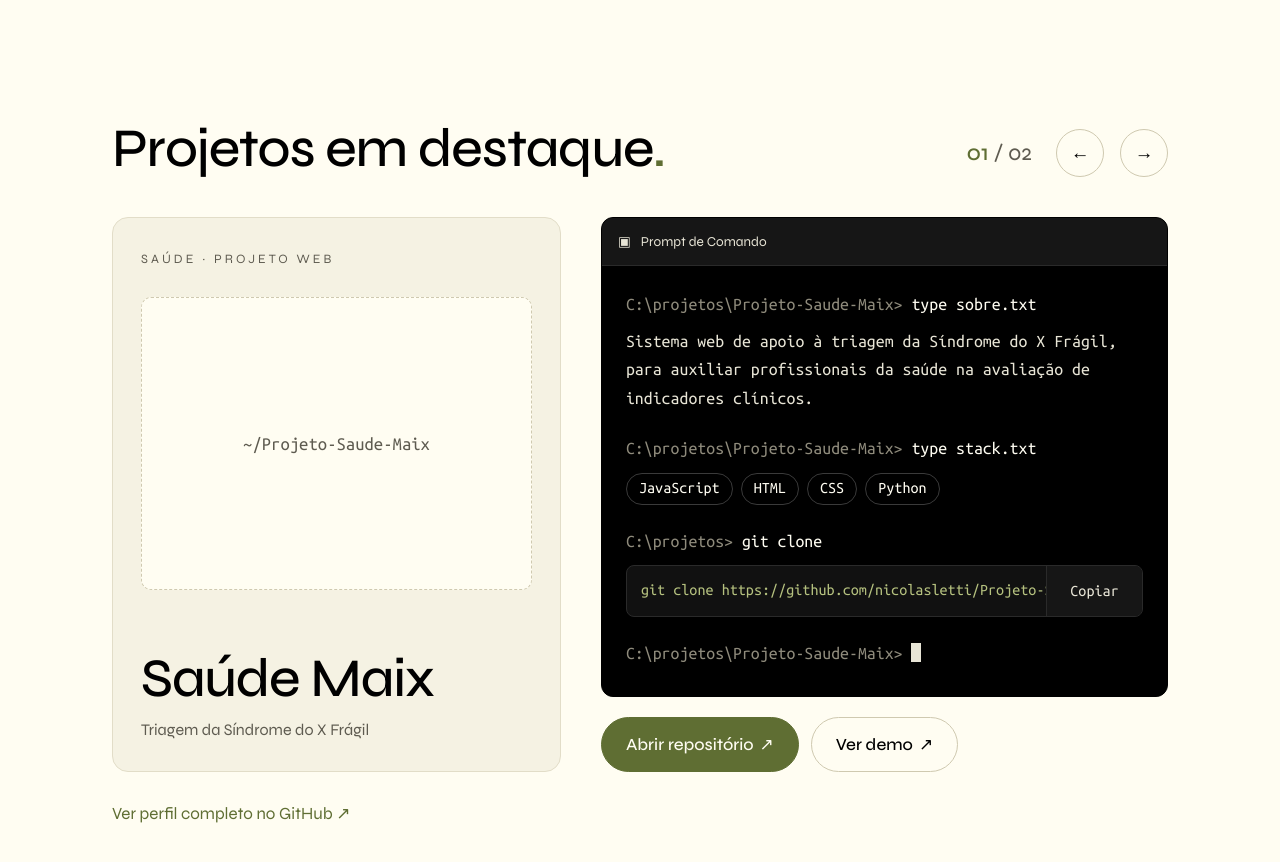
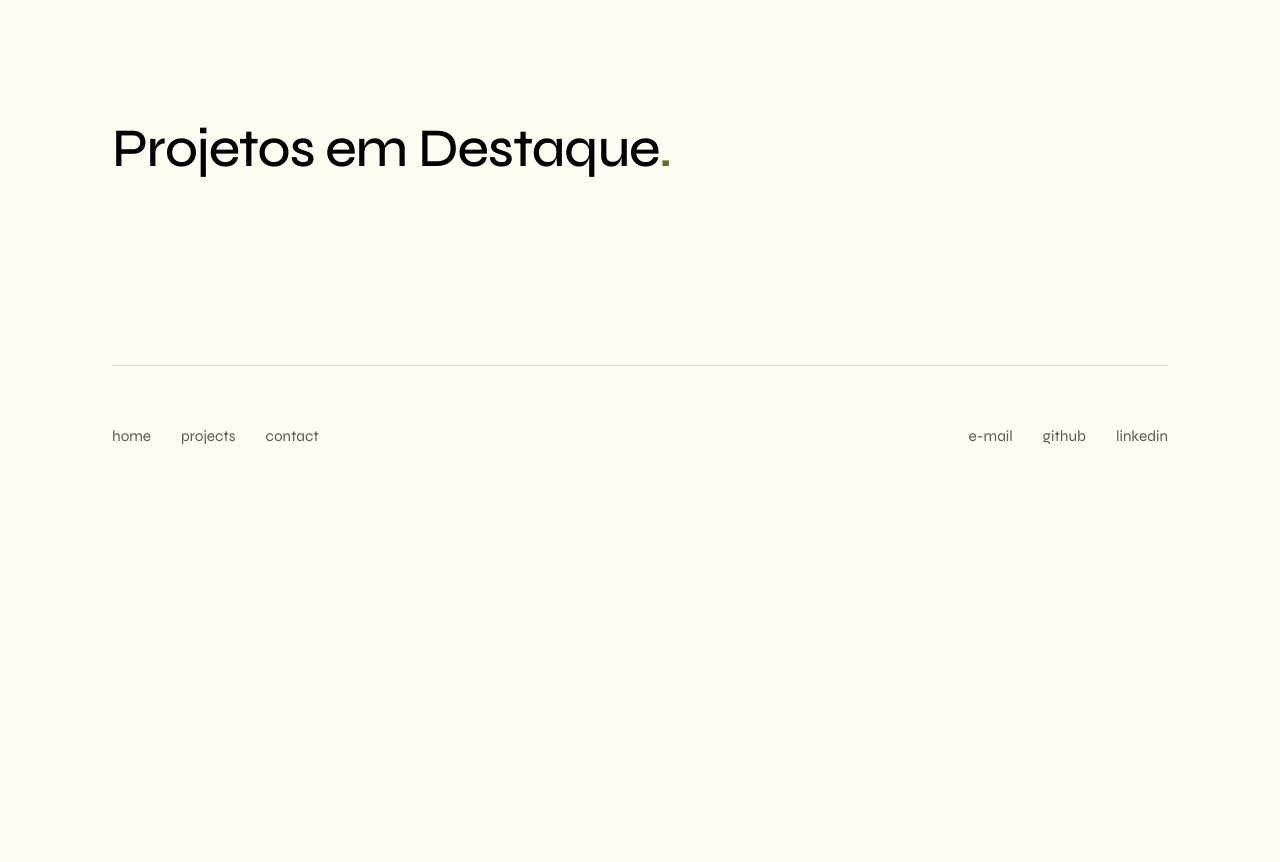
Before and after one commit to nicolasletti/portfolio, a React (Vite) app: page / in a window 1280 px wide. Shown: the part 1360-2222 px from the top of the page. After the commit the page ends 1906 px from the top, so only its background shows below. Built offline with nearby package versions, Linux system fonts and the light colour scheme.

Commit message:
chore: Nova interface em projetos

```diff
--- a/src/components/projects/projects.tsx
+++ b/src/components/projects/projects.tsx
@@ -8,160 +8,10 @@ function pad(value: number) {
 }
 
 function Projects() {
-  const [index, setIndex] = useState(0)
-  const [copied, setCopied] = useState(false)
-
-  const total = projects.length
-  const project = projects[index]
-  const repoUrl = `${profile.github}/${project.repo}`
-  const cloneCommand = `git clone ${repoUrl}.git`
-
-  function goTo(next: number) {
-    setIndex((next + total) % total)
-    setCopied(false)
-  }
-
-  async function copyCommand() {
-    try {
-      await navigator.clipboard.writeText(cloneCommand)
-      setCopied(true)
-    } catch {
-      // Sem permissão de área de transferência: o comando segue visível.
-    }
-  }
-
   return (
     <section className="projects-section" id="projetos">
-      <div className="projects-section__heading">
-        <h2>
-          Projetos em destaque
-          <span className="title-dot">.</span>
-        </h2>
+      <h2>Projetos em Destaque<span className="title-dot">.</span></h2>
 
-        <div className="projects-section__nav">
-          <p aria-live="polite">
-            <span>{pad(index + 1)}</span> / {pad(total)}
-          </p>
-          <button
-            type="button"
-            className="projects-section__round"
-            aria-label="Projeto anterior"
-            onClick={() => goTo(index - 1)}
-          >
-            <span aria-hidden="true">←</span>
-          </button>
-          <button
-            type="button"
-            className="projects-section__round"
-            aria-label="Próximo projeto"
-            onClick={() => goTo(index + 1)}
-          >
-            <span aria-hidden="true">→</span>
-          </button>
-        </div>
-      </div>
-
-      <div className="projects-section__body">
-        <article className="project-preview" aria-label="Visualização do projeto">
-          <p className="project-preview__label">{project.label}</p>
-
-          {project.image ? (
-            <img
-              className="project-preview__media"
-              src={project.image}
-              alt={project.imageAlt ?? `Tela do projeto ${project.name}`}
-            />
-          ) : (
-            <div className="project-preview__media project-preview__media--empty" aria-hidden="true">
-              <span>~/{project.repo}</span>
-            </div>
-          )}
-
-          <div className="project-preview__title">
-            <h3>{project.name}</h3>
-            <p>{project.subtitle}</p>
-          </div>
-        </article>
-
-        <div className="projects-section__side">
-          <div className="terminal">
-            <div className="terminal__bar">
-              <span aria-hidden="true">▣</span>
-              <span>Prompt de Comando</span>
-            </div>
-
-            <div className="terminal__body">
-              <div>
-                <p className="terminal__prompt">
-                  C:\projetos\{project.repo}&gt; <span>type sobre.txt</span>
-                </p>
-                <p className="terminal__output">{project.about}</p>
-              </div>
-
-              <div>
-                <p className="terminal__prompt">
-                  C:\projetos\{project.repo}&gt; <span>type stack.txt</span>
-                </p>
-                <ul className="terminal__stack">
-                  {project.stack.map((tech) => (
-                    <li key={tech}>{tech}</li>
-                  ))}
-                </ul>
-              </div>
-
-              <div>
-                <p className="terminal__prompt">
-                  C:\projetos&gt; <span>git clone</span>
-                </p>
-                <div className="terminal__clone">
-                  <code>{cloneCommand}</code>
-                  <button
-                    type="button"
-                    onClick={copyCommand}
-                    aria-label="Copiar comando git clone"
-                  >
-                    {copied ? 'Copiado ✓' : 'Copiar'}
-                  </button>
-                </div>
-              </div>
-
-              <p className="terminal__prompt" aria-hidden="true">
-                C:\projetos\{project.repo}&gt; <span className="terminal__cursor" />
-              </p>
-            </div>
-          </div>
-
-          <div className="projects-section__actions">
-            <a
-              className="button button--primary"
-              href={repoUrl}
-              target="_blank"
-              rel="noreferrer"
-            >
-              Abrir repositório <span aria-hidden="true">↗</span>
-            </a>
-            {project.demoUrl && (
-              <a
-                className="button"
-                href={project.demoUrl}
-                target="_blank"
-                rel="noreferrer"
-              >
-                Ver demo <span aria-hidden="true">↗</span>
-              </a>
-            )}
-          </div>
-        </div>
-      </div>
-
-      <a
-        className="projects-section__profile-link"
-        href={profile.github}
-        target="_blank"
-        rel="noreferrer"
-      >
-        Ver perfil completo no GitHub <span aria-hidden="true">↗</span>
-      </a>
     </section>
   )
 }
```
